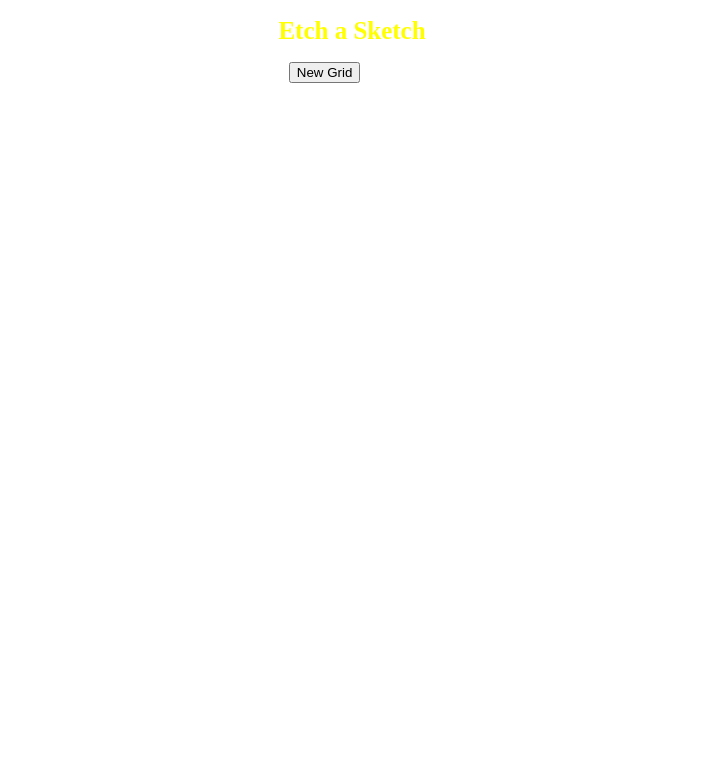
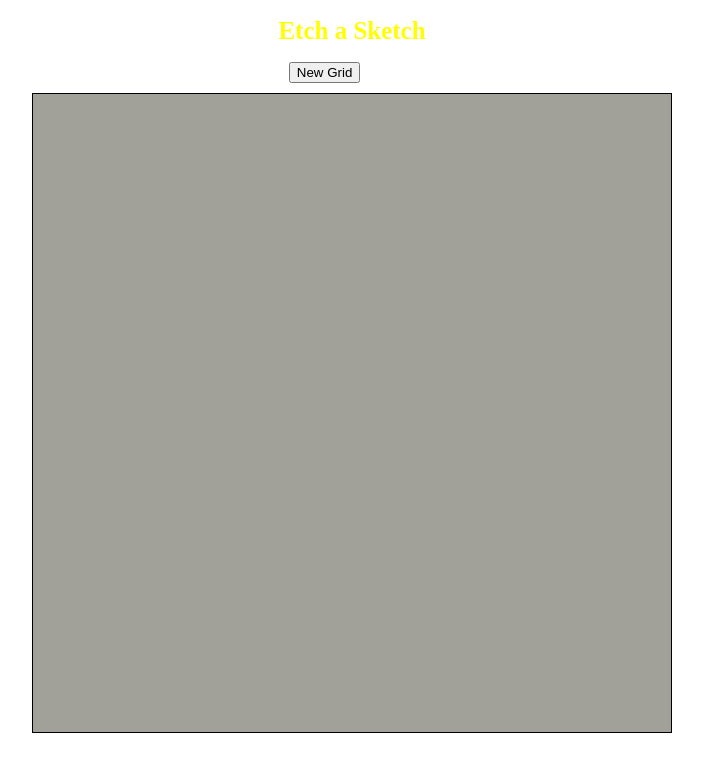
Before and after one commit to sherrysack/etch-a-sketch, a plain HTML site: page index.html in a window 1280 px wide. Shown: the whole page, without its empty margins (288-991 px from the left). Drawn offline with Linux system fonts and the light colour scheme.

Commit message:
fix little bug

```diff
--- a/index.html
+++ b/index.html
@@ -6,8 +6,7 @@
 <body>
     <h1>Etch a Sketch</h1>
     <button id = "reload">New Grid</button>
-    <div>
-        <div></div>
+    <div id = container>
     </div>
     <script type ="text/javascript" src = "script.js">
     </script>
```
